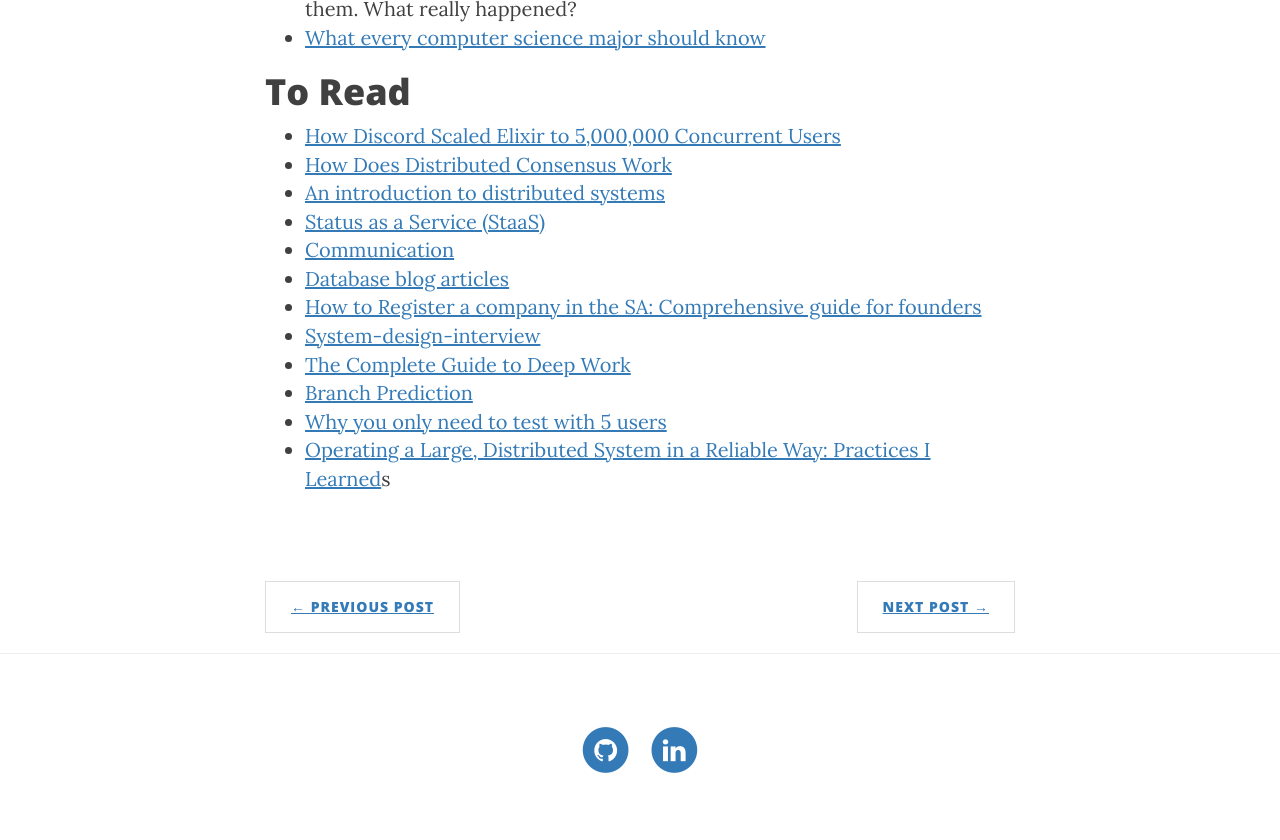
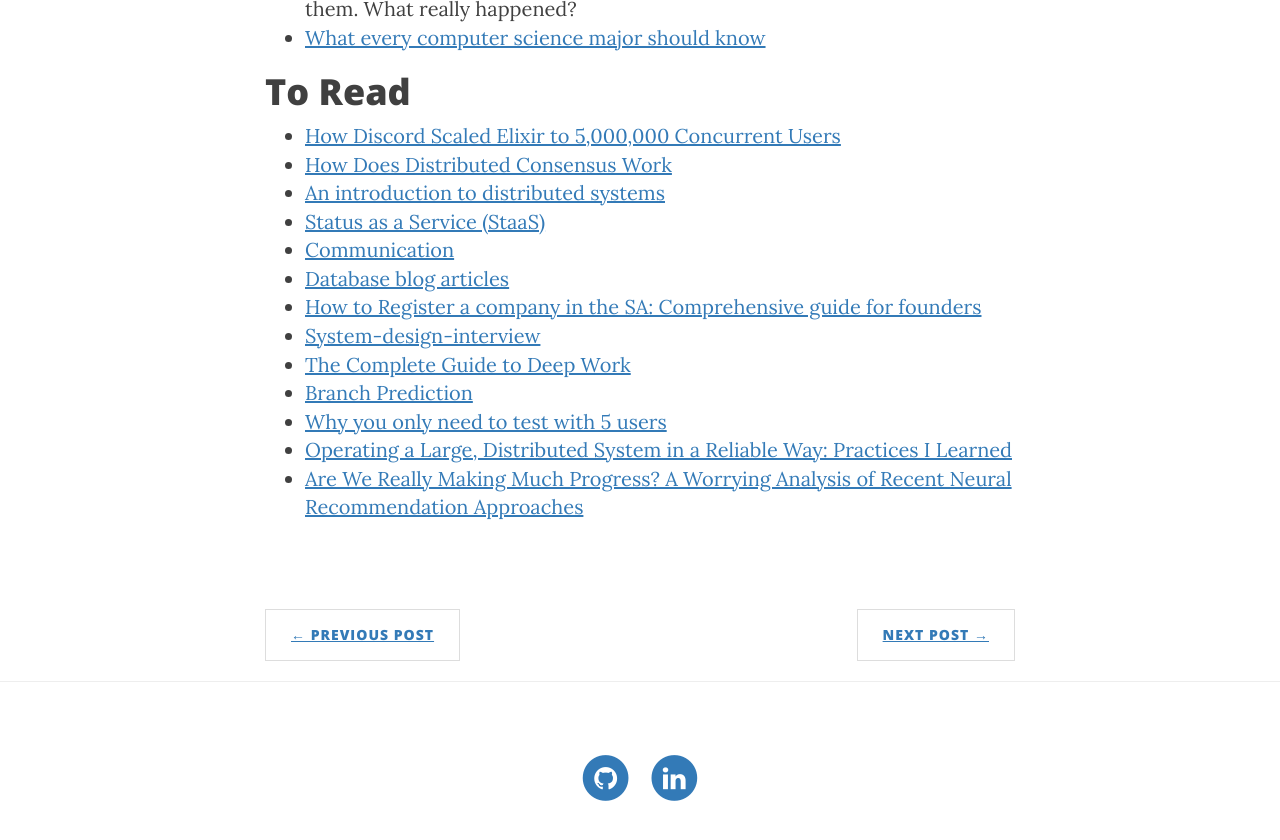
Before and after one commit to kwojcicki/kwojcicki.github.io, a Jekyll site: the page built from _posts/2019-02-27-READING-LIST.md, in a window 1280 px wide and 900 px high, scrolled down 2151 px. Shown: the top 840 px of the window. Built offline with Jekyll 4.4.1, drawn with Linux system fonts in a browser that asks for light colours; nearby versions of some CDN libraries.

Commit message:
added to reading list

```diff
--- a/_posts/2019-02-27-READING-LIST.md
+++ b/_posts/2019-02-27-READING-LIST.md
@@ -72,4 +72,5 @@ Soft Paywall == can be circumvented using multiple browsers/private sessions
 * [The Complete Guide to Deep Work](https://doist.com/blog/complete-guide-to-deep-work/)
 * [Branch Prediction](https://danluu.com/branch-prediction/)
 * [Why you only need to test with 5 users](https://www.nngroup.com/articles/why-you-only-need-to-test-with-5-users/)
-* [Operating a Large, Distributed System in a Reliable Way: Practices I Learned](https://blog.pragmaticengineer.com/operating-a-high-scale-distributed-system/)s
+* [Operating a Large, Distributed System in a Reliable Way: Practices I Learned](https://blog.pragmaticengineer.com/operating-a-high-scale-distributed-system/)
+* [Are We Really Making Much Progress? A Worrying Analysis of Recent Neural Recommendation Approaches](https://arxiv.org/pdf/1907.06902.pdf)
```
